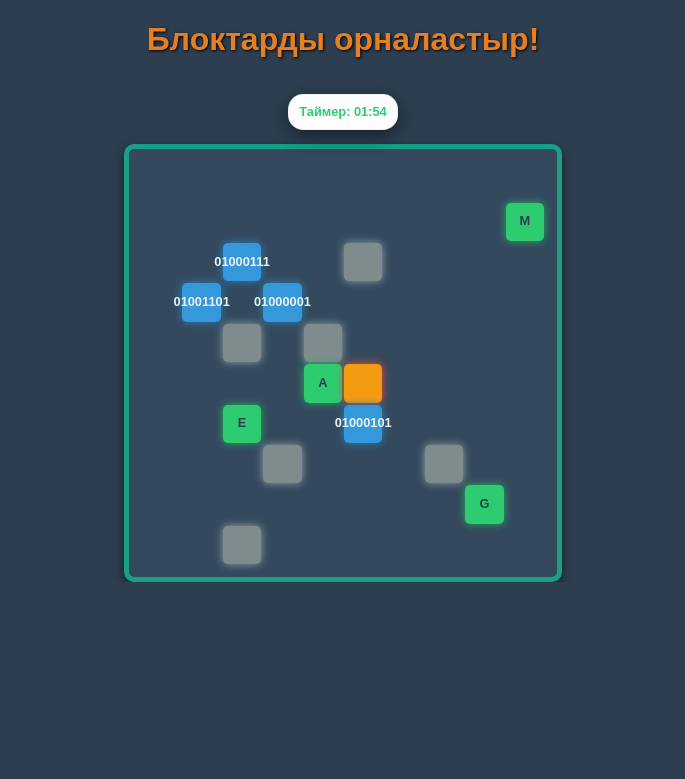
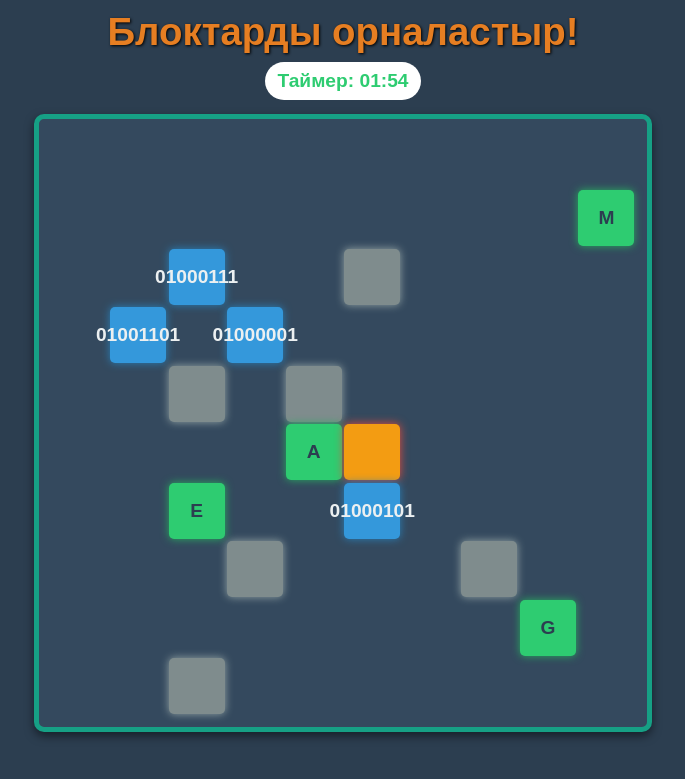
Before and after one commit to Re1otsu/Flask-App-Railway, a Flask app: page /module4 in a window 1280 px wide. Shown: the top 779 px of the page, without its empty margins (297-982 px from the left). Run offline with Flask 3, Linux system fonts and the light colour scheme; data that the repository does not hold is empty.

Commit message:
прогресс

```diff
--- a/static/css/module4.css
+++ b/static/css/module4.css
@@ -6,34 +6,38 @@ body {
             margin: 0;
             background-color: #2c3e50;
             color: #ecf0f1;
+            font-size: 1.5vw;
+            height: 100%;
         }
 
         h1 {
-            font-size: 5vw;
+            margin: 0;
             color: #e67e22;
             text-shadow: 1px 1px 3px #000;
+            transform: translateY(-2vh);
         }
 
         #board {
             display: grid;
-            grid-template-columns: repeat(10, 3vw);
-            grid-template-rows: repeat(10, 3vw);
-            gap: 2px;
+            grid-template-columns: repeat(10, 7vh);
+            grid-template-rows: repeat(10, 7vh);
+            gap: 0.2vw;
             background-color: #34495e;
             padding: 1vw;
             border: 5px solid #16a085;
             border-radius: 10px;
             box-shadow: 0 4px 10px rgba(0, 0, 0, 0.5);
+            transform: translateY(-6vh);
         }
 
         .cell {
-            width: 3vw;
-            height: 3vw;
+            width: 7vh;
+            height: 7vh;
             display: flex;
             justify-content: center;
             align-items: center;
             font-weight: bold;
-            font-size: 1vw;
+            font-size: 1.5vw;
             border-radius: 5px;
             transition: all 0.2s ease-in-out;
         }
@@ -62,7 +66,7 @@ body {
         }
 
         #game-controls {
-            margin-top: 10px;
+            margin-top: 0.5vh;
             text-align: center;
         }
 
@@ -101,11 +105,12 @@ body {
 #timer {
   display: inline-block;
   color: #2ecc71;
-  padding: 10px 10px;
+  padding: 1vh 1vw;
   background-color: #ffffff;
   border-radius: 1.2em;
-  font-size: 1vw;
+  font-size: 1.5vw;
   font-weight: 900;
+  transform: translateY(-6vh);
 }
 #timer.low {
   color: #ff4d4f;
@@ -126,67 +131,6 @@ body {
   padding: 6px 12px;
 }
 
-/* общий стиль бейджей */
-.score-badge, .timer-badge {
-  display: inline-flex;
-  align-items: center;
-  gap: 8px;
-  padding: 8px 14px;
-  border-radius: 999px;
-  font-weight: 700;
-  box-shadow: 0 6px 18px rgba(0,0,0,0.45), inset 0 -2px 6px rgba(255,255,255,0.03);
-  backdrop-filter: blur(4px);
-  -webkit-backdrop-filter: blur(4px);
-  user-select: none;
-}
-
-/* иконка слева */
-.score-badge .icon, .timer-badge .icon {
-  font-size: 18px;
-  display: inline-flex;
-  align-items: center;
-  justify-content: center;
-}
-
-/* надпись "Очки" (маленькая) */
-.score-badge .label {
-  font-size: 12px;
-  color: rgba(255,255,255,0.75);
-  margin-right: 4px;
-}
-
-/* значение очков — большой контрастный текст */
-.score-badge .score-value {
-  font-size: 20px;
-  color: #ffffff;
-  padding: 2px 6px;
-  border-radius: 6px;
-  background: linear-gradient(180deg, rgba(255,255,255,0.06), rgba(0,0,0,0.08));
-  box-shadow: 0 2px 6px rgba(0,0,0,0.4);
-}
-
-/* специальный вид бейджа очков — градиент */
-.score-badge {
-  background: linear-gradient(135deg, #16a085 0%, #1abc9c 100%);
-  color: #0b2a24;
-}
-
-/* таймер — светлый круглый бейдж (контраст с тёмным фоном) */
-.timer-badge {
-  background: linear-gradient(180deg, rgba(255,255,255,0.95), rgba(255,255,255,0.88));
-  color: #2c3e50;
-  padding: 8px 12px;
-  font-size: 16px;
-  border: 1px solid rgba(0,0,0,0.06);
-}
-
-/* таймер — оставшееся мало времени (мигание / красный) */
-#timer.low, .timer-badge.low {
-  color: #ffffff;
-  background: linear-gradient(135deg, #ff4d4f 0%, #e74c3c 100%);
-  animation: pulse 1s infinite;
-  box-shadow: 0 6px 20px rgba(231,76,60,0.35);
-}
 
 /* анимация при изменении очков */
 @keyframes popScale {
```
Also changed, not shown: static/css/game10.css (+41 -69 lines), templates/game10.html (+10 -6 lines).
